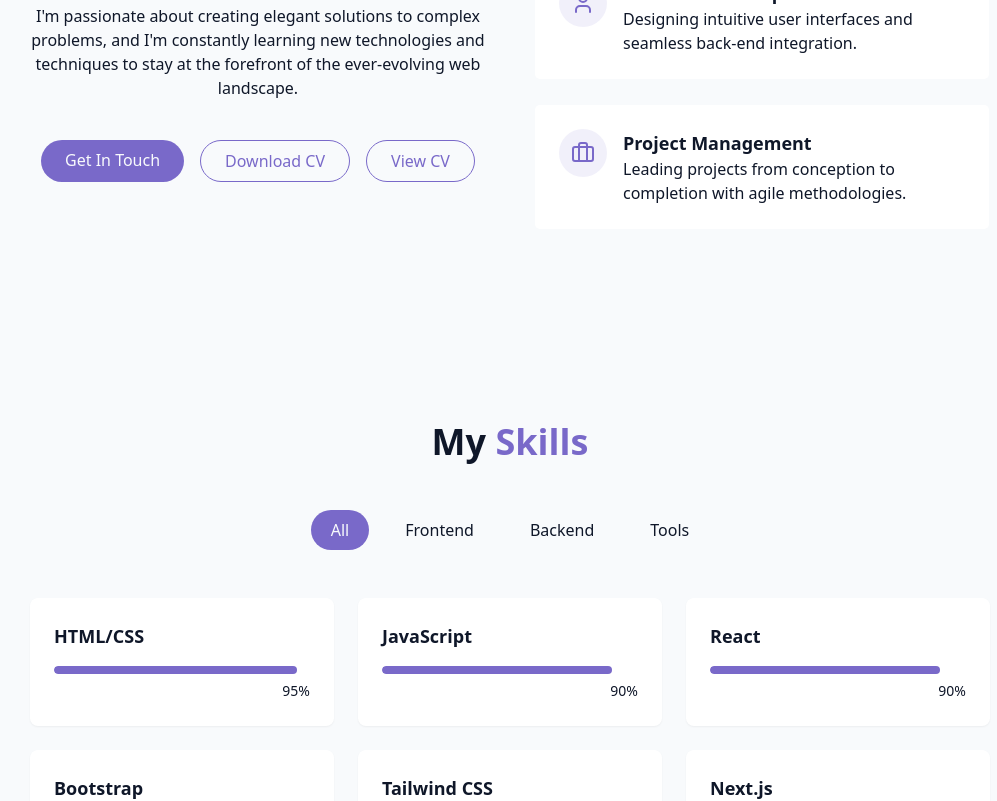
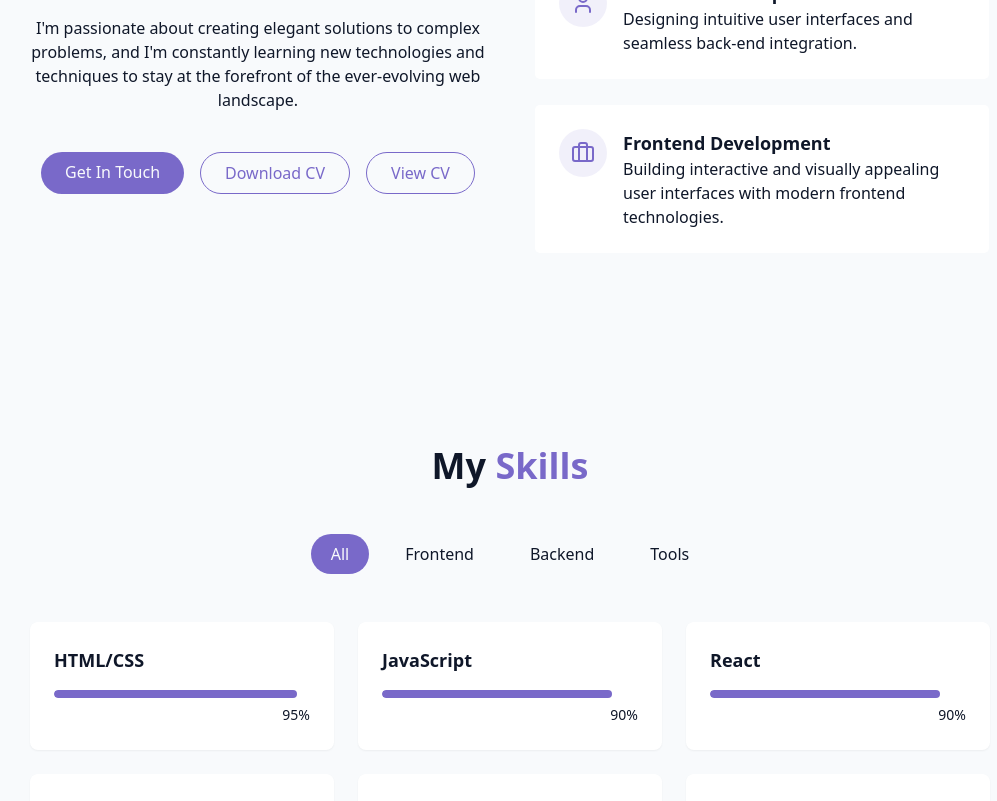
Before and after one commit to ahmeddin12/portfolio, a React (Vite) app: page / in a window 1280 px wide. Shown: the part 1180-1981 px from the top of the page, without its empty margins (130-1127 px from the left). Built offline with nearby package versions, Linux system fonts and the light colour scheme.

Commit message:
update about

```diff
--- a/src/components/AboutSection.jsx
+++ b/src/components/AboutSection.jsx
@@ -88,10 +88,12 @@ export const AboutSection = () => {
                 </div>
 
                 <div className="text-left">
-                  <h4 className="font-semibold text-lg">Project Management</h4>
+                  <h4 className="font-semibold text-lg">
+                    Frontend Development
+                  </h4>
                   <p className="text-muted-foreground">
-                    Leading projects from conception to completion with agile
-                    methodologies.
+                    Building interactive and visually appealing user interfaces
+                    with modern frontend technologies.
                   </p>
                 </div>
               </div>
```
